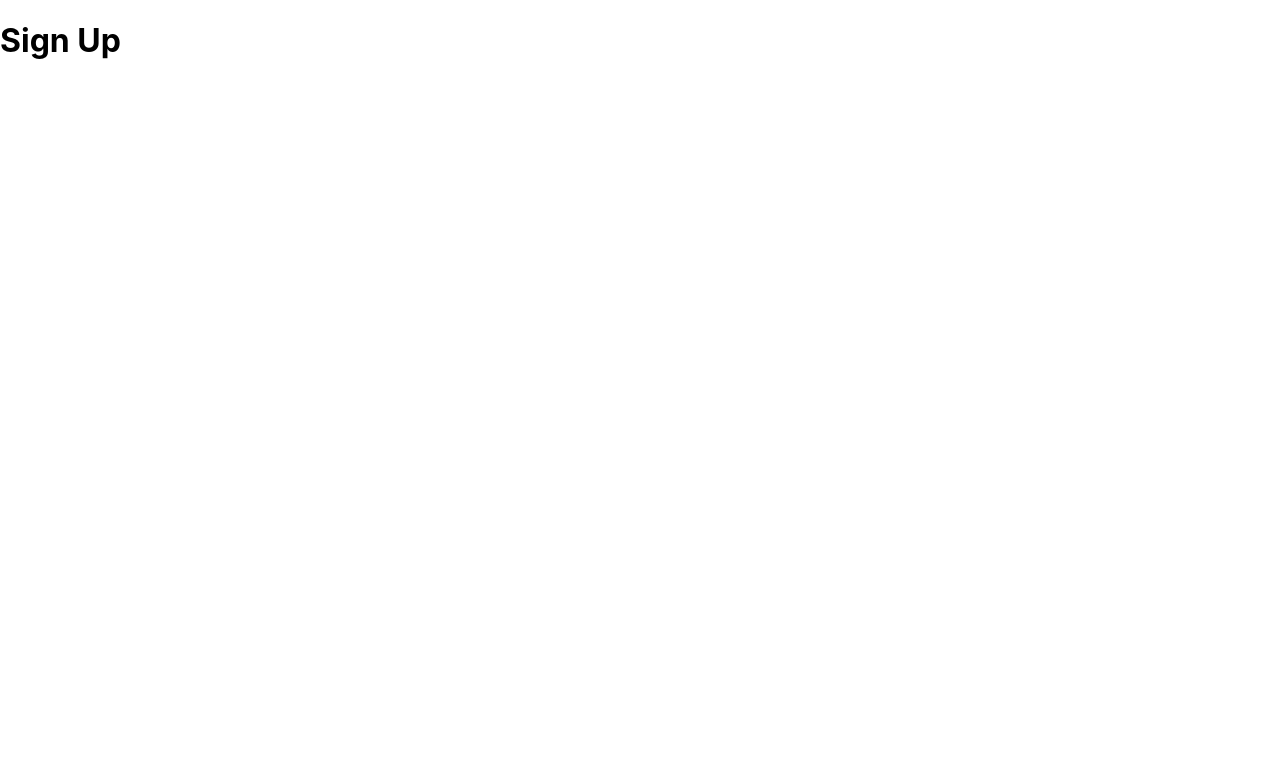
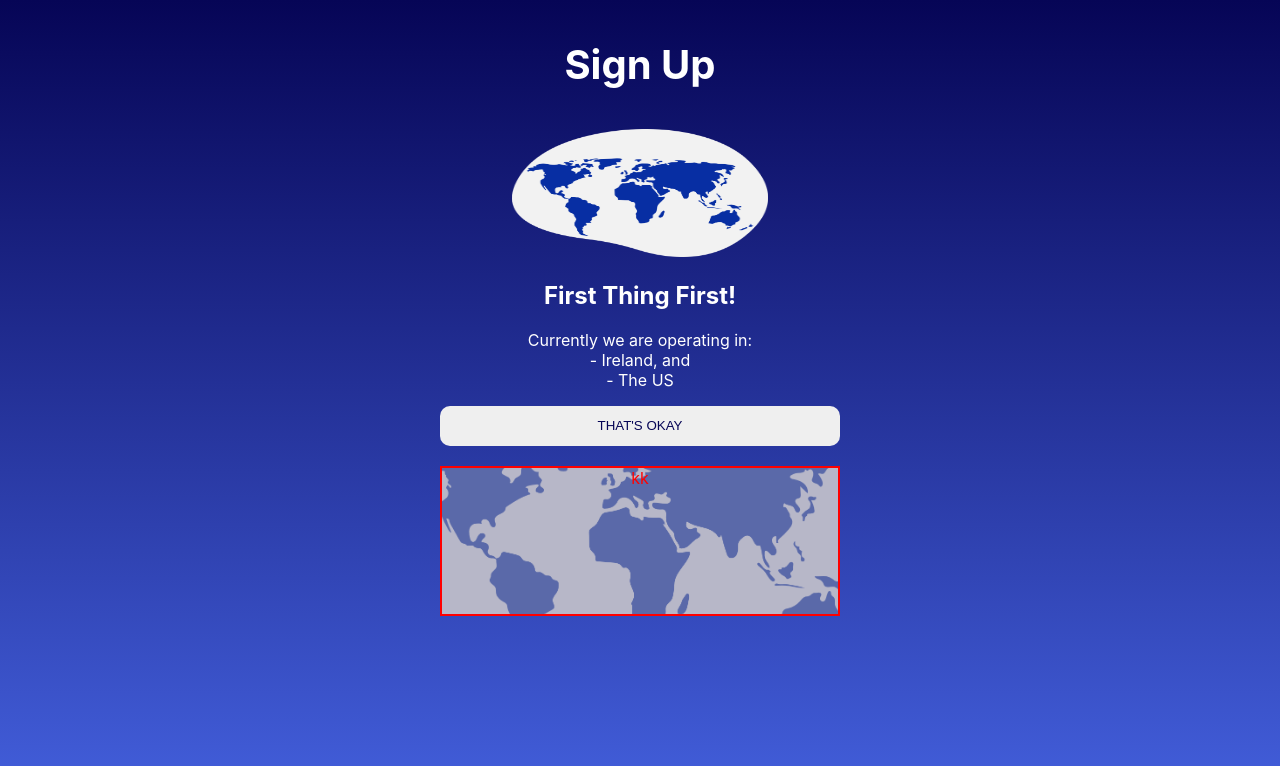
Before and after one commit to Custxmer/Custxmer-Web-App, a Next.js app: page /signup in a window 1280 px wide. Shown: the top 766 px of the page. Built offline with nearby package versions, Linux system fonts and the light colour scheme.

Commit message:
Add more elements

```diff
--- a/pages/index.tsx
+++ b/pages/index.tsx
@@ -28,11 +28,11 @@ export default function Home() {
           </div>
           <div className={styles.loginSignup}>
             <button
-              className={`second-blue ${styles.button} white white-shadow`}
+              className={`second-blue button white white-shadow`}
             >
               <Link href="/signup">SIGN UP</Link>
             </button>
-            <button className={`main-blue ${styles.button} main-blue-shadow`}>
+            <button className={`main-blue button main-blue-shadow`}>
               LOG IN
             </button>
           </div>
--- a/pages/signup.tsx
+++ b/pages/signup.tsx
@@ -1,15 +1,28 @@
 import React from "react";
 import Image from "next/image";
+import styles from "../styles/Signup.module.css";
 
-const signup = () => {
+const Signup = () => {
   return (
-    <main>
+    <main className={`${styles.container} blue-gradient white`}>
       <div>
-        <h1>Sign Up</h1>
-
+        <h1 className={`${styles.heading} white`}>Sign Up</h1>
+        <Image
+          width={400}
+          height={100}
+          className={styles.logo}
+          src="/world_map.png"
+          alt="Logo"
+        />
+        <h2>First Thing First!</h2>
+        <p>Currently we are operating in:<br />- Ireland, and<br />- The US</p>
+        <button className={`button main-blue ${styles.okay}`}>THAT'S OKAY</button>
+        <div className={styles.noCountry}>
+          <div className={styles.innerDiv}>kk</div>
+        </div>
       </div>
     </main>
   );
 };
 
-export default signup;
+export default Signup;
--- a/styles/Signup.module.css
+++ b/styles/Signup.module.css
@@ -1,3 +1,41 @@
-.one {
-  color: white;
+.container {
+  display: flex;
+  flex-direction: column;
+  align-items: center;
+  min-height: 100vh;
 }
+
+.logo {
+  width: 20vw;
+  height: 10vw;
+}
+
+.container > * {
+  text-align: center;
+}
+
+.heading {
+  text-align: center;
+  margin: 40px 0;
+  font-size: 2.5rem;
+}
+
+.okay {
+  width: 400px;
+}
+
+.noCountry {
+  height: 150px;
+  margin: 20px 0;
+  color: red;
+  border: 2px solid red;
+  background: url('/world_map.png') no-repeat center;
+  background-size: 130%;
+}
+
+.innerDiv {
+  width: 100%;
+  height: 100%;
+  background-color: rgba(146, 146, 173, 0.6);
+  /* opacity: 5; */
+}
--- a/styles/globals.css
+++ b/styles/globals.css
@@ -21,6 +21,12 @@ a {
 
 .white-shadow {
   box-shadow: 0px 3px 4px #fff;
+}
+
+.button {
+  border: none;
+  height: 40px;
+  border-radius: 10px;
 }
 
 .main-blue-shadow {
```
Also changed, not shown: styles/Home.module.css (+0 -7 lines).
